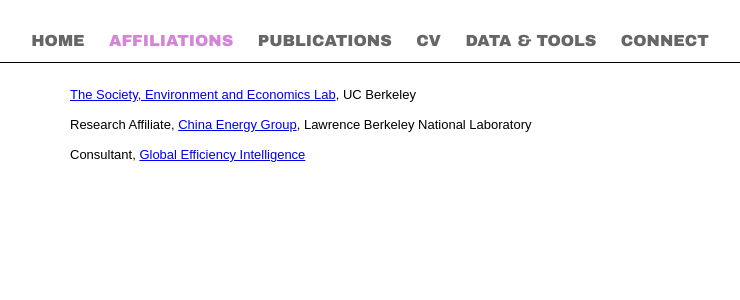
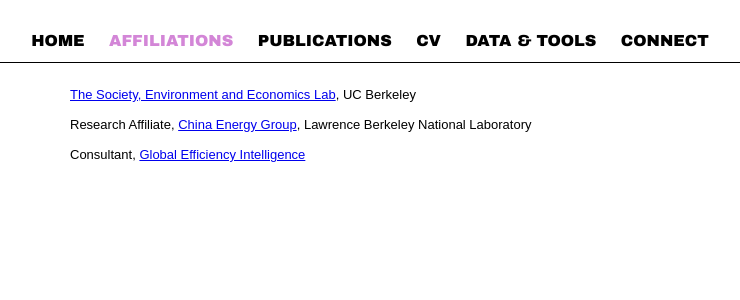
Before and after one commit to ccspringer/ccspringer.github.io, a Jekyll site: the page built from Affiliations/index.html, in a window 1280 px wide. Shown: the top 300 px of the page, without its empty margins (270-1010 px from the left). Built offline with Jekyll 4.4.1, drawn with Linux system fonts in a browser that asks for light colours.

Commit message:
update header font color

```diff
--- a/_layouts/default.html
+++ b/_layouts/default.html
@@ -25,7 +25,7 @@
             font-size: 16px;
             font-family: "Arial Black";
             text-decoration: none solid rgb(102, 102, 102);
-            color: #666;
+            color: #000000;
             margin-left: 10px;
             margin-right: 10px;
         }
```
